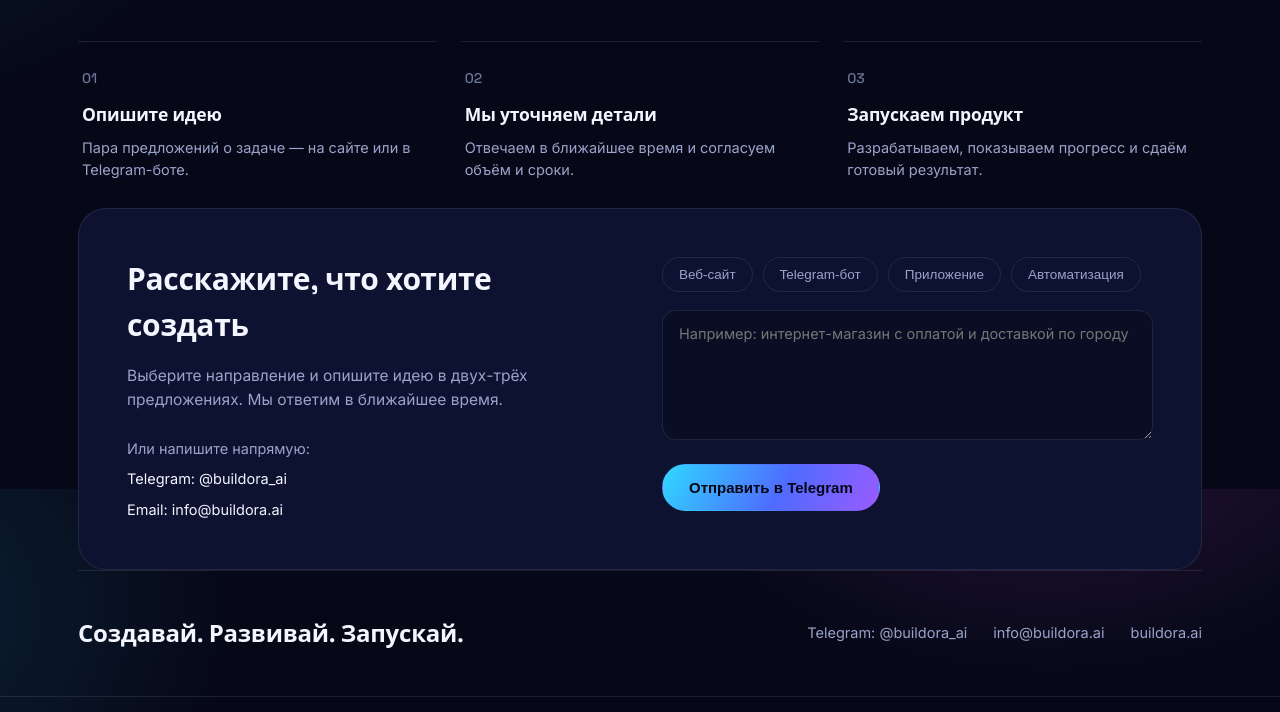
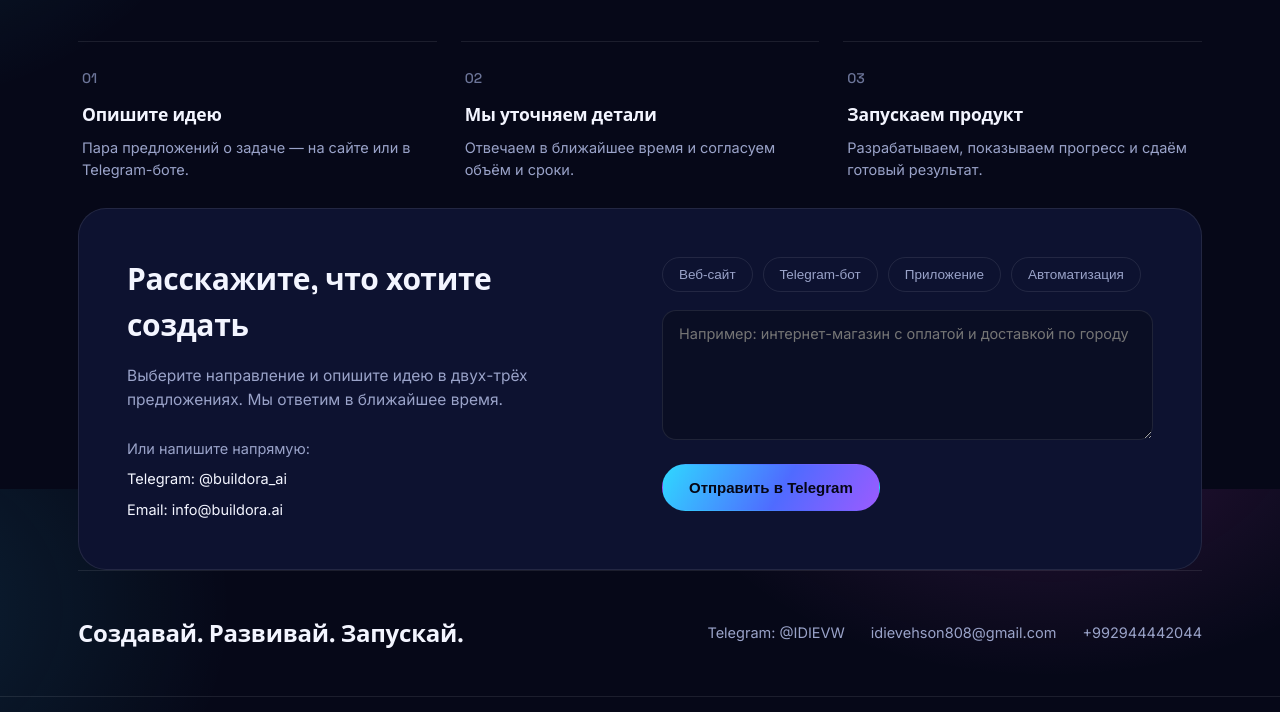
Before and after one commit to HORIZONMARKET1/BuildoraAI, a website: page index.html in a window 1280 px wide. Shown: the part 1111-1823 px from the top of the page. Drawn offline with Linux system fonts and the light colour scheme.

Commit message:
Update index.html

```diff
--- a/index.html
+++ b/index.html
@@ -386,9 +386,9 @@
     <div class="contact-band">
       <h2>Создавай. Развивай. Запускай.</h2>
       <div class="contact-links">
-        <a href="https://t.me/buildora_ai" target="_blank" rel="noopener">Telegram: @buildora_ai</a>
-        <a href="mailto:info@buildora.ai">info@buildora.ai</a>
-        <a href="https://buildora.ai" target="_blank" rel="noopener">buildora.ai</a>
+        <a href="https://t.me/buildora_ai" target="_blank" rel="noopener">Telegram: @IDIEVW</a>
+        <a href="mailto:info@buildora.ai">idievehson808@gmail.com</a>
+        <a href="https://buildora.ai" target="_blank" rel="noopener">+992944442044</a>
       </div>
     </div>
   </section>
```
